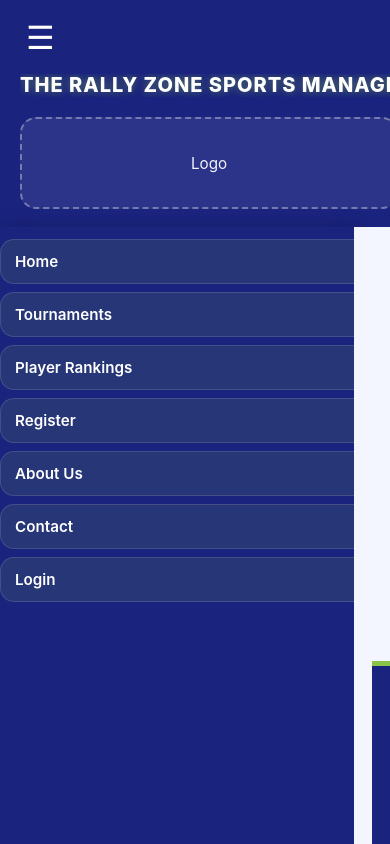
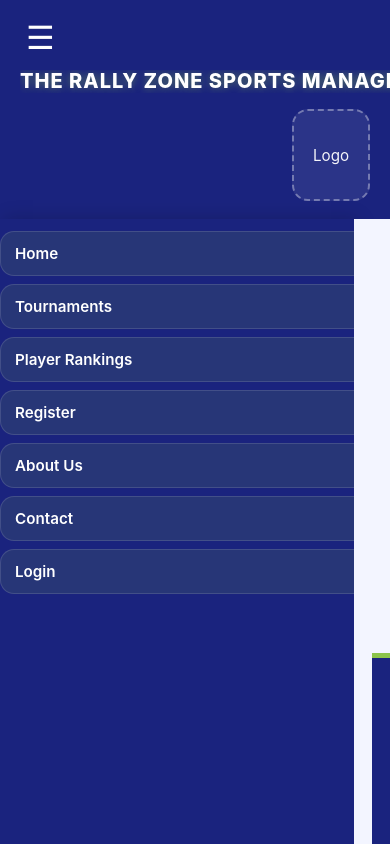
Before and after one commit to asheeshmalpani-hue/therallyzonerepository, a React (Create React App) app: page /admin-dashboard in a window 390 px wide. Shown: the top 844 px of the page. Built offline with nearby package versions, Linux system fonts and the light colour scheme.

Commit message:
mobile responsive  issuee

```diff
--- a/src/components/Header.css
+++ b/src/components/Header.css
@@ -210,21 +210,21 @@ header nav a::after {
         display: block;
     }
     .top-header {
-        flex-direction: column;
-        align-items: flex-start;
-        gap: 16px;
-        padding: 18px 20px;
-    }
+    flex-direction: row;
+    align-items: center;
+    gap: 12px;
+    padding: 18px 20px;
+}
 
     .site-title {
         font-size: 1.25rem;
     }
 
     .logo-placeholder {
-        width: 100%;
-        min-width: auto;
-        justify-content: center;
-    }
+    margin-left: auto;
+    min-width: 50px;
+    width: auto;
+}
 
     .sidebar {
         width: 100%;
```
